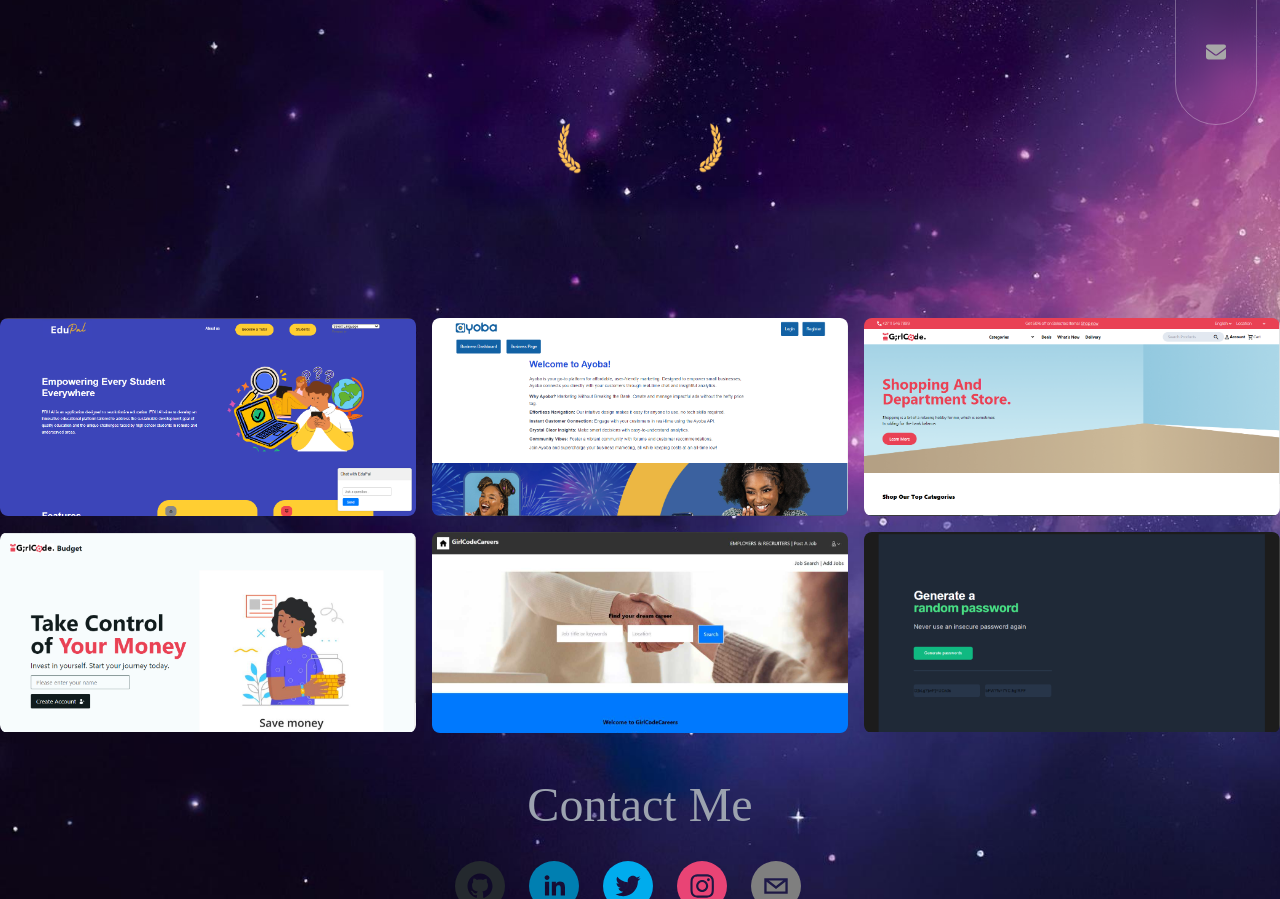
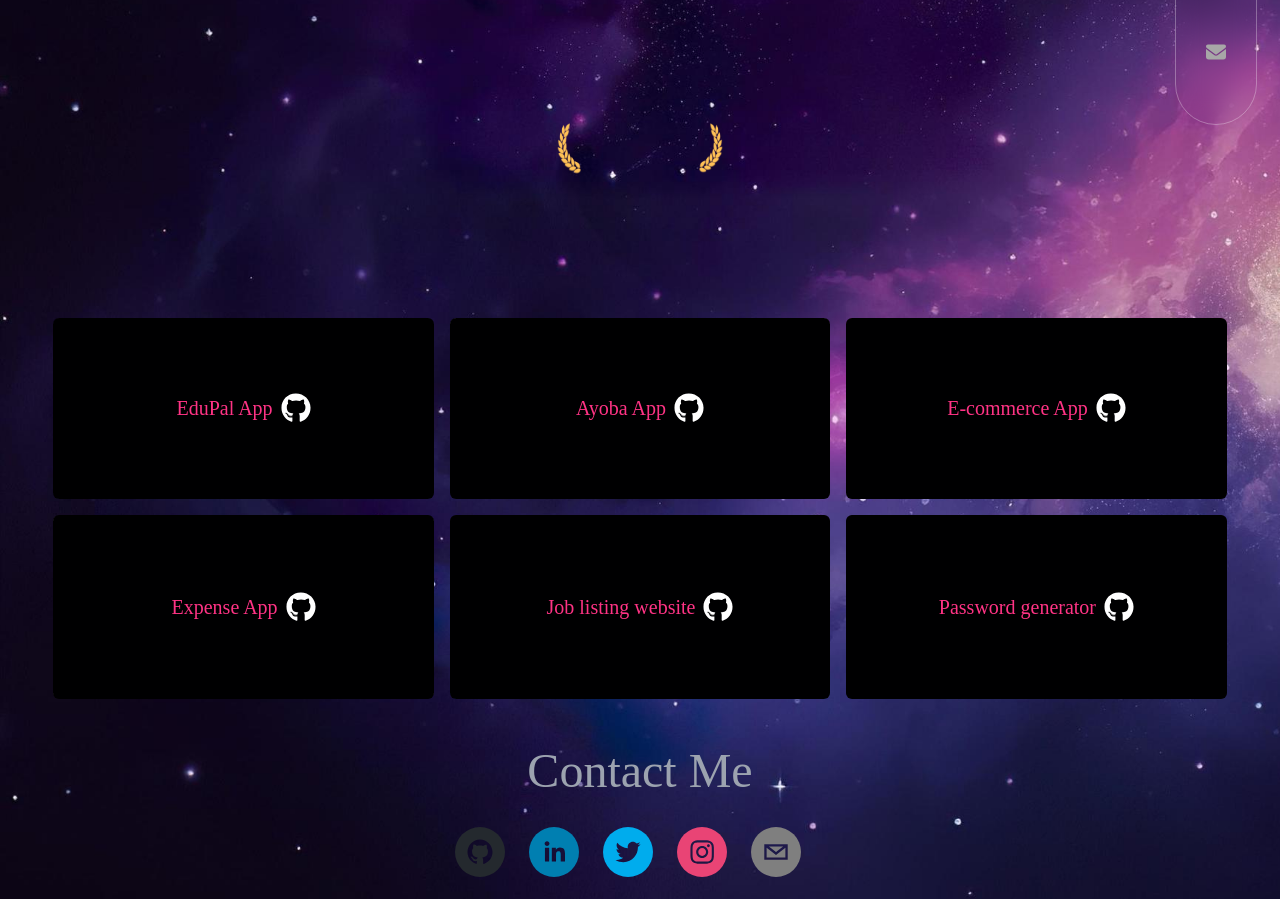
Before and after one commit to Nolu-M/nolu-portfolio, a React (Vite) app: page / in a window 1280 px wide. Shown: the part 540-1439 px from the top of the page. Built offline with nearby package versions, Linux system fonts and the light colour scheme; a web font is replaced by a local one.

Commit message:
projects naming

```diff
--- a/src/components/Projects.jsx
+++ b/src/components/Projects.jsx
@@ -2,6 +2,7 @@ import { AnimatePresence, motion } from "framer-motion"
 import Leaf1 from '../assets/images/Leaf1.png'
 import Leaf2 from '../assets/images/Leaf2.png'
 import { ProjectsData } from "../utils/helper"
+import { FaGithub } from "react-icons/fa"
 
 const Projects = () => {
     return (
@@ -15,7 +16,7 @@ const Projects = () => {
                     animate={{ opacity: 1, width: 200}}
                     exit={{ opacity: 0, width: 0}}
                     transition={{ delay: 0.4}}
-                    className="flex itmes-center justify-around w-52"
+                    className="flex items-center justify-around w-52"
                     >
                         <img src={Leaf1} className="w-6 h-auto object-contain" alt=""/>
                         <p className="text-transparent bg-clip-text bg-gradient-to-r from-pri">
@@ -26,7 +27,7 @@ const Projects = () => {
             </div>
 
             {/* main content */}
-            <div className="grid grid-cols-1 lg:grid-cols-3 gap-4 w-full">
+            <div className="grid grid-cols-1 lg:grid-cols-3 gap-4 w-11/12">
                 <AnimatePresence>
                     {ProjectsData && ProjectsData.map((project, index) => (
                         <ProjectCard key={project.id} project={project} />
@@ -39,13 +40,26 @@ const Projects = () => {
     )
 }
 
-const ProjectCard = ({project}) => {
+const ProjectCard = ({project, theme}) => {
+    console.log("Current theme:", theme); // Check if theme is being passed correctly
+
     return (
         <motion.div key={project.id} className="overflow-hidden cursor-pointer relative rounded-md">
             <motion.img
             whileHover={{ scale: 1.1}}
             className="w-full h-full object-contain rounded-lg" src={project.imgSrc}/>
+
+            <motion.div className="absolute inset-0 backdrop-blue-md bg-[rgba(0,0,0.6)] flex items-center justify-center flex-column gap-2">
+                <p className={`text-xl ${theme === 'theme2' ? 'text-primary-green' : 'text-primary-pink'}`}>
+                    {project?.name}
+                </p>
+                <a href={project?.gitURL} className="">
+                    <FaGithub className="text-3xl text-white hover:text-primary" />
+                </a>
+            </motion.div>
         </motion.div>
+
+
     )
 }
 export default Projects
```
